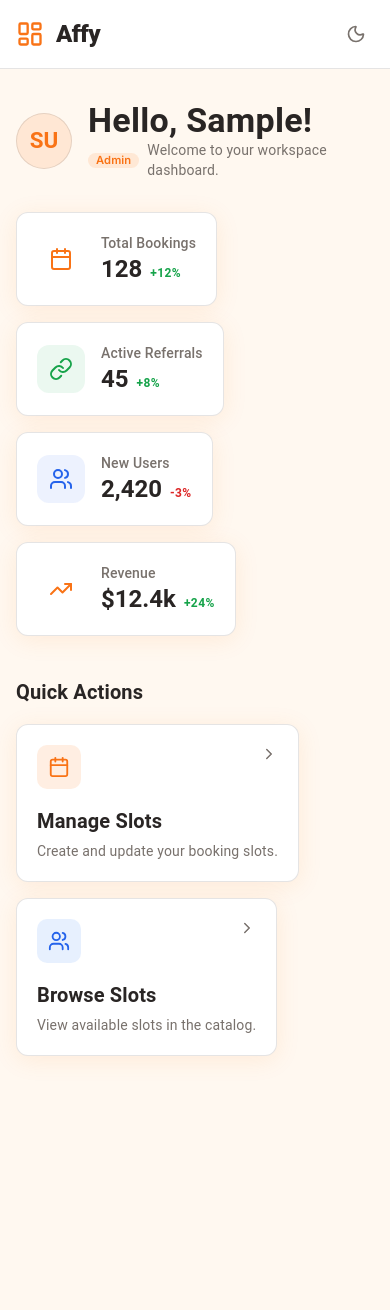
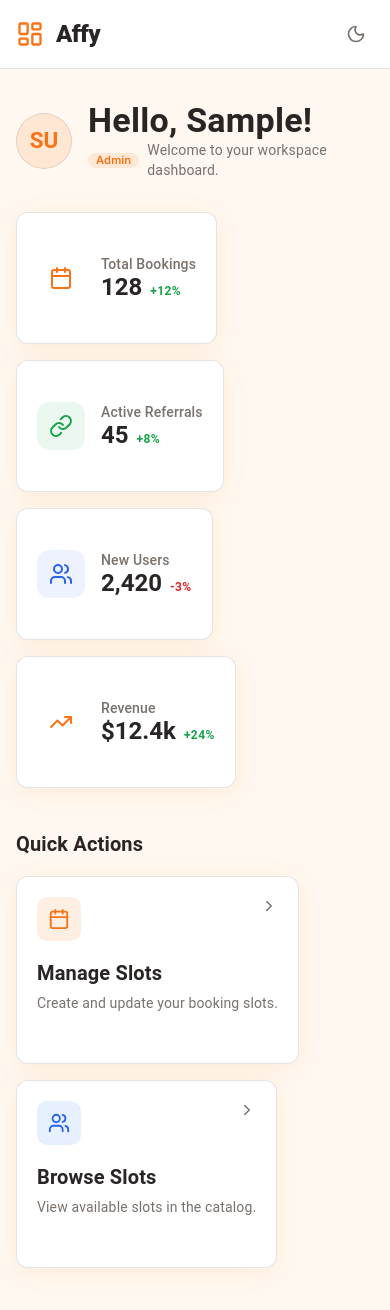
Before and after one commit to farisdanish/Affy, a React (Create React App) app in the folder client/: page /dashboard in a window 390 px wide. Shown: the top 1310 px of the page. Before the commit the page ends 1120 px from the top, so only its background shows below. Built offline with nearby package versions, Linux system fonts and the light colour scheme; no server answers; sample sign-in values are in the browser's storage; the HTML template or start-up script is replaced by a standard one.

Commit message:
fix(ui): adjust card width when viewing on mobile

```diff
--- a/client/src/components/common/StatsCard.js
+++ b/client/src/components/common/StatsCard.js
@@ -14,8 +14,16 @@ const StatsCard = ({ label, value, icon: Icon, trend, color = 'primary' }) => {
     };
 
     return (
-        <AppCard sx={{ p: 2.5 }}>
-            <Stack direction="row" spacing={2} alignItems="center">
+        <AppCard
+            sx={{
+                p: 2.5,
+                minHeight: 132,
+                height: '100%',
+                display: 'flex',
+                alignItems: 'center',
+            }}
+        >
+            <Stack direction="row" spacing={2} alignItems="center" sx={{ width: '100%' }}>
                 <Box
                     sx={{
                         width: 48,
@@ -31,11 +39,17 @@ const StatsCard = ({ label, value, icon: Icon, trend, color = 'primary' }) => {
                     {Icon && <Icon size={24} />}
                 </Box>
                 <Box>
-                    <Typography variant="body2" sx={{ color: 'var(--text-muted)', fontWeight: 500 }}>
+                    <Typography
+                        variant="body2"
+                        sx={{ color: 'var(--text-muted)', fontWeight: 500, whiteSpace: 'nowrap' }}
+                    >
                         {label}
                     </Typography>
-                    <Stack direction="row" spacing={1} alignItems="baseline">
-                        <Typography variant="h5" sx={{ fontWeight: 700, color: 'var(--text)' }}>
+                    <Stack direction="row" spacing={1} alignItems="baseline" sx={{ flexWrap: 'nowrap' }}>
+                        <Typography
+                            variant="h5"
+                            sx={{ fontWeight: 700, color: 'var(--text)', lineHeight: 1.1, whiteSpace: 'nowrap' }}
+                        >
                             {value}
                         </Typography>
                         {trend && (
--- a/client/src/pages/dashboard/Dashboard.js
+++ b/client/src/pages/dashboard/Dashboard.js
@@ -168,6 +168,10 @@ const Dashboard = () => {
                                 <AppCard
                                     sx={{
                                         p: { xs: 2.5, md: 3 },
+                                        minHeight: { xs: 188, md: 206 },
+                                        height: '100%',
+                                        display: 'flex',
+                                        flexDirection: 'column',
                                         cursor: 'pointer',
                                         transition: 'transform 0.2s ease, border-color 0.2s ease',
                                         '&:hover': {
@@ -195,10 +199,23 @@ const Dashboard = () => {
                                         </Box>
                                         <ChevronRight size={18} style={{ color: 'var(--text-muted)' }} />
                                     </Stack>
-                                    <Typography variant="h6" sx={{ fontWeight: 600, mb: 0.5, color: 'var(--text)' }}>
+                                    <Typography
+                                        variant="h6"
+                                        sx={{ fontWeight: 600, mb: 0.5, color: 'var(--text)', whiteSpace: 'nowrap', overflow: 'hidden', textOverflow: 'ellipsis' }}
+                                    >
                                         {action.title}
                                     </Typography>
-                                    <Typography variant="body2" sx={{ color: 'var(--text-muted)' }}>
+                                    <Typography
+                                        variant="body2"
+                                        sx={{
+                                            color: 'var(--text-muted)',
+                                            minHeight: { xs: 44, md: 48 },
+                                            display: '-webkit-box',
+                                            WebkitLineClamp: 2,
+                                            WebkitBoxOrient: 'vertical',
+                                            overflow: 'hidden',
+                                        }}
+                                    >
                                         {action.description}
                                     </Typography>
                                 </AppCard>
```
